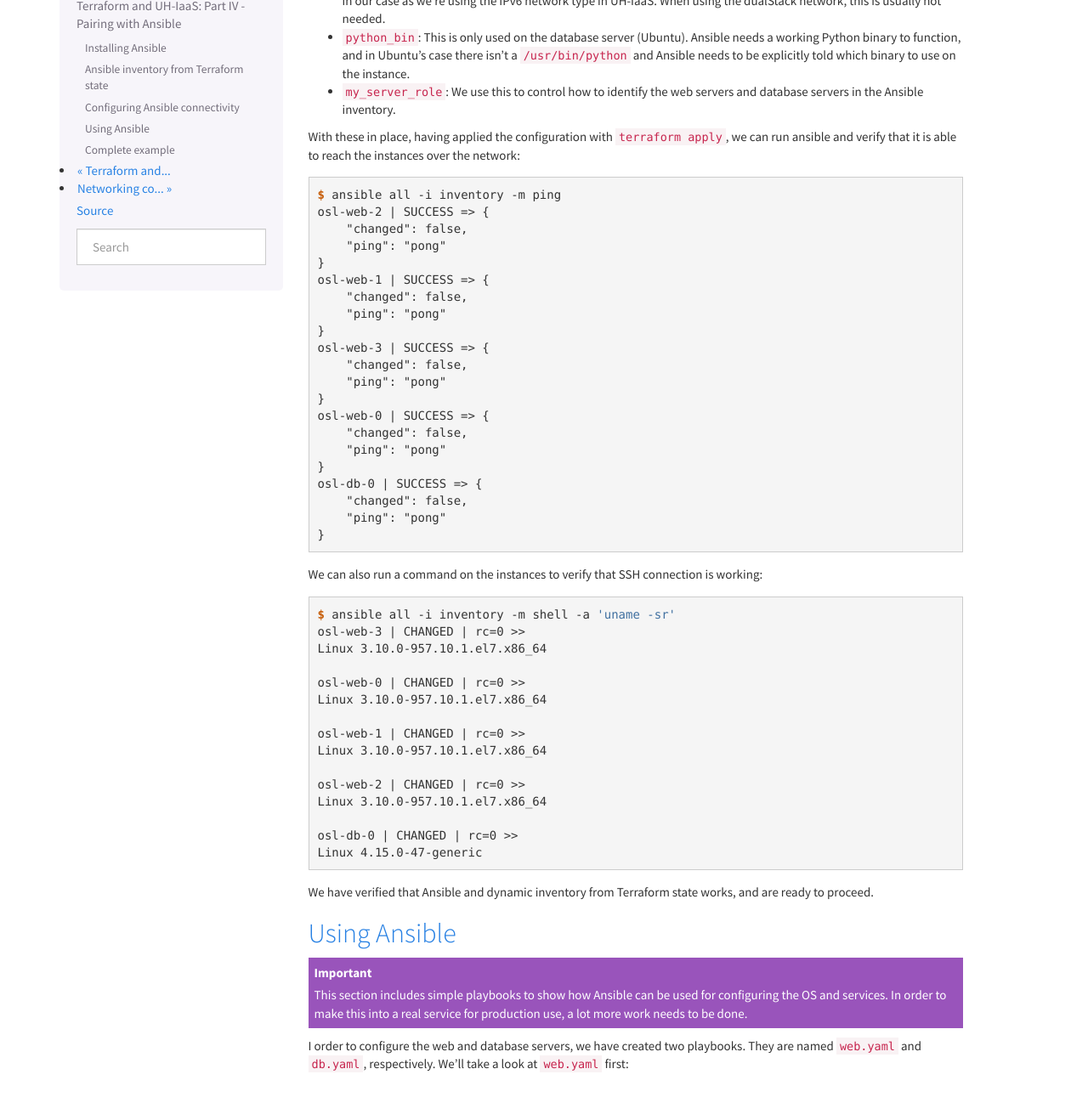
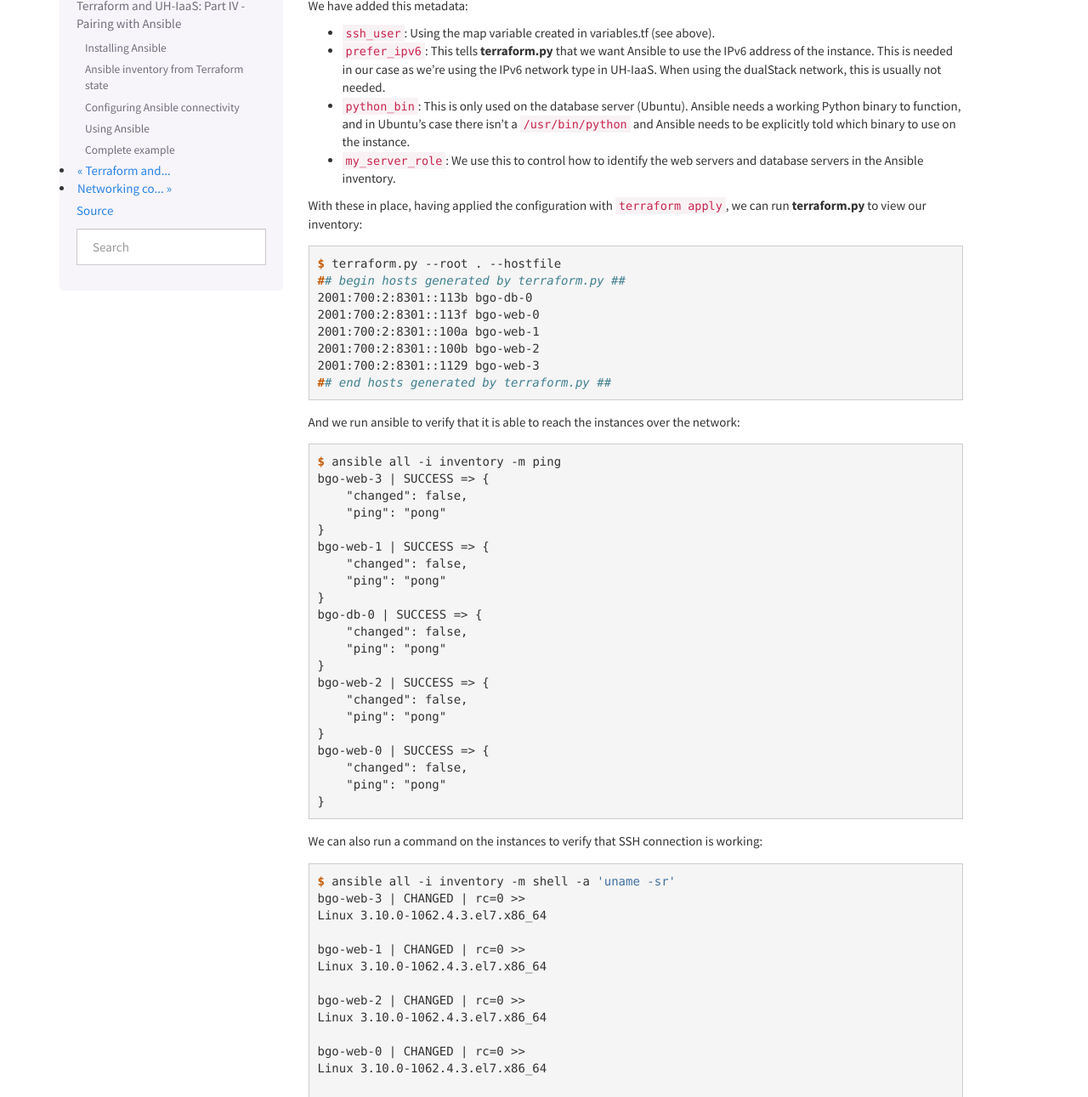
Before and after one commit to norcams/docs-enduser, a Sphinx documentation site: the page built from docs/terraform-part4.rst, in a window 1280 px wide and 1400 px high, scrolled down 2376 px, cut to the strip 109-1400 px from the top of the window. Shown: the whole strip at 85% size. Built offline with Sphinx 7.4.7, drawn with Linux system fonts in a browser that asks for light colours; part of the change alters nothing that is shown; some of the changed text lies outside the part shown.

Commit message:
terraform 0.12

```diff
--- /dev/null
+++ b/docs/downloads/tf-example4/terraform.py
@@ -0,0 +1,462 @@
+#!/usr/bin/env python3
+#
+# Copyright 2015 Cisco Systems, Inc.
+#
+# Licensed under the Apache License, Version 2.0 (the "License");
+# you may not use this file except in compliance with the License.
+# You may obtain a copy of the License at
+#
+#     http://www.apache.org/licenses/LICENSE-2.0
+#
+# Unless required by applicable law or agreed to in writing, software
+# distributed under the License is distributed on an "AS IS" BASIS,
+# WITHOUT WARRANTIES OR CONDITIONS OF ANY KIND, either express or implied.
+# See the License for the specific language governing permissions and
+# limitations under the License.
+#
+# original: https://github.com/CiscoCloud/terraform.py
+
+"""\
+Dynamic inventory for Terraform - finds all `.tfstate` files below the working
+directory and generates an inventory based on them.
+"""
+import argparse
+from collections import defaultdict
+import random
+from functools import wraps
+import json
+import os
+import re
+
+VERSION = '0.4.0pre'
+
+
+def tfstates(root=None):
+    root = root or os.getcwd()
+    for dirpath, _, filenames in os.walk(root):
+        for name in filenames:
+            if os.path.splitext(name)[-1] == '.tfstate':
+                yield os.path.join(dirpath, name)
+
+def convert_to_v3_structure(attributes, prefix=''):
+    """ Convert the attributes from v4 to v3
+    Receives a dict and return a dictionary """
+    result = {}
+    if isinstance(attributes, str):
+        # In the case when we receive a string (e.g. values for security_groups)
+        return {'{}{}'.format(prefix, random.randint(1,10**10)): attributes}
+    for key, value in attributes.items():
+        if isinstance(value, list):
+            if len(value):
+                result['{}{}.#'.format(prefix, key, hash)] = len(value)
+            for i, v in enumerate(value):
+                result.update(convert_to_v3_structure(v, '{}{}.{}.'.format(prefix, key, i)))
+        elif isinstance(value, dict):
+            result['{}{}.%'.format(prefix, key)] = len(value)
+            for k, v in value.items():
+                result['{}{}.{}'.format(prefix, key, k)] = v
+        else:
+            result['{}{}'.format(prefix, key)] = value
+    return result
+
+def iterresources(filenames):
+    for filename in filenames:
+        with open(filename, 'r') as json_file:
+            state = json.load(json_file)
+            tf_version = state['version']
+            if tf_version == 3:
+                for module in state['modules']:
+                    name = module['path'][-1]
+                    for key, resource in module['resources'].items():
+                        yield name, key, resource
+            elif tf_version == 4:
+                # In version 4 the structure changes so we need to iterate
+                # each instance inside the resource branch.
+                for resource in state['resources']:
+                    name = resource['provider'].split('.')[-1]
+                    for instance in resource['instances']:
+                        key = "{}.{}".format(resource['type'], resource['name'])
+                        if 'index_key' in instance:
+                           key = "{}.{}".format(key, instance['index_key'])
+                        data = {}
+                        data['type'] = resource['type']
+                        data['provider'] = resource['provider']
+                        data['depends_on'] = instance.get('depends_on', [])
+                        data['primary'] = {'attributes': convert_to_v3_structure(instance['attributes'])}
+                        if 'id' in instance['attributes']:
+                           data['primary']['id'] = instance['attributes']['id']
+                        data['primary']['meta'] = instance['attributes'].get('meta',{})
+                        yield name, key, data
+            else:
+                raise KeyError('tfstate version %d not supported' % tf_version)
+
+
+## READ RESOURCES
+PARSERS = {}
+
+
+def _clean_dc(dcname):
+    # Consul DCs are strictly alphanumeric with underscores and hyphens -
+    # ensure that the consul_dc attribute meets these requirements.
+    return re.sub('[^\w_\-]', '-', dcname)
+
+
+def iterhosts(resources):
+    '''yield host tuples of (name, attributes, groups)'''
+    for module_name, key, resource in resources:
+        resource_type, name = key.split('.', 1)
+        try:
+            parser = PARSERS[resource_type]
+        except KeyError:
+            continue
+
+        yield parser(resource, module_name)
+
+
+def iterips(resources):
+    '''yield ip tuples of (instance_id, ip)'''
+    for module_name, key, resource in resources:
+        resource_type, name = key.split('.', 1)
+        if resource_type == 'openstack_compute_floatingip_associate_v2':
+            yield openstack_floating_ips(resource)
+
+
+def parses(prefix):
+    def inner(func):
+        PARSERS[prefix] = func
+        return func
+
+    return inner
+
+
+def calculate_mantl_vars(func):
+    """calculate Mantl vars"""
+
+    @wraps(func)
+    def inner(*args, **kwargs):
+        name, attrs, groups = func(*args, **kwargs)
+
+        # attrs
+        if attrs.get('role', '') == 'control':
+            attrs['consul_is_server'] = True
+        else:
+            attrs['consul_is_server'] = False
+
+        # groups
+        if attrs.get('publicly_routable', False):
+            groups.append('publicly_routable')
+
+        return name, attrs, groups
+
+    return inner
+
+
+def _parse_prefix(source, prefix, sep='.'):
+    for compkey, value in list(source.items()):
+        try:
+            curprefix, rest = compkey.split(sep, 1)
+        except ValueError:
+            continue
+
+        if curprefix != prefix or rest == '#':
+            continue
+
+        yield rest, value
+
+
+def parse_attr_list(source, prefix, sep='.'):
+    attrs = defaultdict(dict)
+    for compkey, value in _parse_prefix(source, prefix, sep):
+        idx, key = compkey.split(sep, 1)
+        attrs[idx][key] = value
+
+    return list(attrs.values())
+
+
+def parse_dict(source, prefix, sep='.'):
+    return dict(_parse_prefix(source, prefix, sep))
+
+
+def parse_list(source, prefix, sep='.'):
+    return [value for _, value in _parse_prefix(source, prefix, sep)]
+
+
+def parse_bool(string_form):
+    if type(string_form) is bool:
+        return string_form
+
+    token = string_form.lower()[0]
+
+    if token == 't':
+        return True
+    elif token == 'f':
+        return False
+    else:
+        raise ValueError('could not convert %r to a bool' % string_form)
+
+
+@parses('packet_device')
+def packet_device(resource, tfvars=None):
+    raw_attrs = resource['primary']['attributes']
+    name = raw_attrs['hostname']
+    groups = []
+
+    attrs = {
+        'id': raw_attrs['id'],
+        'facilities': parse_list(raw_attrs, 'facilities'),
+        'hostname': raw_attrs['hostname'],
+        'operating_system': raw_attrs['operating_system'],
+        'locked': parse_bool(raw_attrs['locked']),
+        'tags': parse_list(raw_attrs, 'tags'),
+        'plan': raw_attrs['plan'],
+        'project_id': raw_attrs['project_id'],
+        'state': raw_attrs['state'],
+        # ansible
+        'ansible_ssh_host': raw_attrs['network.0.address'],
+        'ansible_ssh_user': 'root',  # Use root by default in packet
+        # generic
+        'ipv4_address': raw_attrs['network.0.address'],
+        'public_ipv4': raw_attrs['network.0.address'],
+        'ipv6_address': raw_attrs['network.1.address'],
+        'public_ipv6': raw_attrs['network.1.address'],
+        'private_ipv4': raw_attrs['network.2.address'],
+        'provider': 'packet',
+    }
+
+    if raw_attrs['operating_system'] == 'coreos_stable':
+        # For CoreOS set the ssh_user to core
+        attrs.update({'ansible_ssh_user': 'core'})
+
+    # add groups based on attrs
+    groups.append('packet_operating_system=' + attrs['operating_system'])
+    groups.append('packet_locked=%s' % attrs['locked'])
+    groups.append('packet_state=' + attrs['state'])
+    groups.append('packet_plan=' + attrs['plan'])
+
+    # groups specific to kubespray
+    groups = groups + attrs['tags']
+
+    return name, attrs, groups
+
+
+def openstack_floating_ips(resource):
+    raw_attrs = resource['primary']['attributes']
+    attrs = {
+        'ip': raw_attrs['floating_ip'],
+        'instance_id': raw_attrs['instance_id'],
+    }
+    return attrs
+
+def openstack_floating_ips(resource):
+    raw_attrs = resource['primary']['attributes']
+    return raw_attrs['instance_id'], raw_attrs['floating_ip']
+
+@parses('openstack_compute_instance_v2')
+@calculate_mantl_vars
+def openstack_host(resource, module_name):
+    raw_attrs = resource['primary']['attributes']
+    name = raw_attrs['name']
+    groups = []
+
+    attrs = {
+        'access_ip_v4': raw_attrs['access_ip_v4'],
+        'access_ip_v6': raw_attrs['access_ip_v6'],
+        'access_ip': raw_attrs['access_ip_v4'],
+        'ip': raw_attrs['network.0.fixed_ip_v4'],
+        'flavor': parse_dict(raw_attrs, 'flavor',
+                             sep='_'),
+        'id': raw_attrs['id'],
+        'image': parse_dict(raw_attrs, 'image',
+                            sep='_'),
+        'key_pair': raw_attrs['key_pair'],
+        'metadata': parse_dict(raw_attrs, 'metadata'),
+        'network': parse_attr_list(raw_attrs, 'network'),
+        'region': raw_attrs.get('region', ''),
+        'security_groups': parse_list(raw_attrs, 'security_groups'),
+        # ansible
+        'ansible_ssh_port': 22,
+        # workaround for an OpenStack bug where hosts have a different domain
+        # after they're restarted
+        'host_domain': 'novalocal',
+        'use_host_domain': True,
+        # generic
+        'public_ipv4': raw_attrs['access_ip_v4'],
+        'private_ipv4': raw_attrs['access_ip_v4'],
+        'provider': 'openstack',
+    }
+
+    if 'floating_ip' in raw_attrs:
+        attrs['private_ipv4'] = raw_attrs['network.0.fixed_ip_v4']
+
+    try:
+        if 'metadata.prefer_ipv6' in raw_attrs and raw_attrs['metadata.prefer_ipv6'] == "true":
+            attrs.update({
+                'ansible_ssh_host': re.sub("[\[\]]", "", raw_attrs['access_ip_v6']),
+                'publicly_routable': True,
+            })
+        else:
+            attrs.update({
+                'ansible_ssh_host': raw_attrs['access_ip_v4'],
+                'publicly_routable': True,
+            })
+    except (KeyError, ValueError):
+        attrs.update({'ansible_ssh_host': '', 'publicly_routable': False})
+
+    # Handling of floating IPs has changed: https://github.com/terraform-providers/terraform-provider-openstack/blob/master/CHANGELOG.md#010-june-21-2017
+
+    # attrs specific to Ansible
+    if 'metadata.ssh_user' in raw_attrs:
+        attrs['ansible_ssh_user'] = raw_attrs['metadata.ssh_user']
+
+    if 'volume.#' in list(raw_attrs.keys()) and int(raw_attrs['volume.#']) > 0:
+        device_index = 1
+        for key, value in list(raw_attrs.items()):
+            match = re.search("^volume.*.device$", key)
+            if match:
+                attrs['disk_volume_device_'+str(device_index)] = value
+                device_index += 1
+
+
+    # attrs specific to Mantl
+    attrs.update({
+        'consul_dc': _clean_dc(attrs['metadata'].get('dc', module_name)),
+        'role': attrs['metadata'].get('role', 'none'),
+        'ansible_python_interpreter': attrs['metadata'].get('python_bin','python')
+    })
+
+    # add groups based on attrs
+    groups.append('os_image=' + attrs['image']['name'])
+    groups.append('os_flavor=' + attrs['flavor']['name'])
+    groups.extend('os_metadata_%s=%s' % item
+                  for item in list(attrs['metadata'].items()))
+    groups.append('os_region=' + attrs['region'])
+
+    # groups specific to Mantl
+    groups.append('role=' + attrs['metadata'].get('role', 'none'))
+    groups.append('dc=' + attrs['consul_dc'])
+
+    # groups specific to kubespray
+    for group in attrs['metadata'].get('kubespray_groups', "").split(","):
+        groups.append(group)
+
+    return name, attrs, groups
+
+
+def iter_host_ips(hosts, ips):
+    '''Update hosts that have an entry in the floating IP list'''
+    for host in hosts:
+        host_id = host[1]['id']
+        use_access_ip = host[1]['metadata']['use_access_ip']
+        if host_id in ips:
+            ip = ips[host_id]
+
+            host[1].update({
+                'access_ip_v4': ip,
+                'access_ip': ip,
+                'public_ipv4': ip,
+                'ansible_ssh_host': ip,
+            })
+
+            if use_access_ip == "0":
+                host[1].pop('access_ip')
+        yield host
+
+
+## QUERY TYPES
+def query_host(hosts, target):
+    for name, attrs, _ in hosts:
+        if name == target:
+            return attrs
+
+    return {}
+
+
+def query_list(hosts):
+    groups = defaultdict(dict)
+    meta = {}
+
+    for name, attrs, hostgroups in hosts:
+        for group in set(hostgroups):
+            # Ansible 2.6.2 stopped supporting empty group names: https://github.com/ansible/ansible/pull/42584/commits/d4cd474b42ed23d8f8aabb2a7f84699673852eaf
+            # Empty group name defaults to "all" in Ansible < 2.6.2 so we alter empty group names to "all"
+            if not group: group = "all"
+
+            groups[group].setdefault('hosts', [])
+            groups[group]['hosts'].append(name)
+
+        meta[name] = attrs
+
+    groups['_meta'] = {'hostvars': meta}
+    return groups
+
+
+def query_hostfile(hosts):
+    out = ['## begin hosts generated by terraform.py ##']
+    out.extend(
+        '{}\t{}'.format(attrs['ansible_ssh_host'].ljust(16), name)
+        for name, attrs, _ in hosts
+    )
+
+    out.append('## end hosts generated by terraform.py ##')
+    return '\n'.join(out)
+
+
+def main():
+    parser = argparse.ArgumentParser(
+        __file__, __doc__,
+        formatter_class=argparse.ArgumentDefaultsHelpFormatter, )
+    modes = parser.add_mutually_exclusive_group(required=True)
+    modes.add_argument('--list',
+                       action='store_true',
+                       help='list all variables')
+    modes.add_argument('--host', help='list variables for a single host')
+    modes.add_argument('--version',
+                       action='store_true',
+                       help='print version and exit')
+    modes.add_argument('--hostfile',
+                       action='store_true',
+                       help='print hosts as a /etc/hosts snippet')
+    parser.add_argument('--pretty',
+                        action='store_true',
+                        help='pretty-print output JSON')
+    parser.add_argument('--nometa',
+                        action='store_true',
+                        help='with --list, exclude hostvars')
+    default_root = os.environ.get('TERRAFORM_STATE_ROOT',
+                                  os.path.abspath(os.path.join(os.path.dirname(__file__),
+                                                               '..', '..', )))
+    parser.add_argument('--root',
+                        default=default_root,
+                        help='custom root to search for `.tfstate`s in')
+
+    args = parser.parse_args()
+
+    if args.version:
+        print('%s %s' % (__file__, VERSION))
+        parser.exit()
+
+    hosts = iterhosts(iterresources(tfstates(args.root)))
+
+    # Perform a second pass on the file to pick up floating_ip entries to update the ip address of referenced hosts
+    ips = dict(iterips(iterresources(tfstates(args.root))))
+
+    if ips:
+        hosts = iter_host_ips(hosts, ips)
+
+    if args.list:
+        output = query_list(hosts)
+        if args.nometa:
+            del output['_meta']
+        print(json.dumps(output, indent=4 if args.pretty else None))
+    elif args.host:
+        output = query_host(hosts, args.host)
+        print(json.dumps(output, indent=4 if args.pretty else None))
+    elif args.hostfile:
+        output = query_hostfile(hosts)
+        print(output)
+
+    parser.exit()
+
+
+if __name__ == '__main__':
+    main()
--- a/docs/terraform-part4.rst
+++ b/docs/terraform-part4.rst
@@ -29,10 +29,11 @@ has some knowledge and experience in using Ansible.
 
 The files used in this document can be downloaded:
 
+* :download:`terraform.py <downloads/tf-example4/terraform.py>`
 * :download:`main.tf <downloads/tf-example4/main.tf>`
 * :download:`secgroup.tf <downloads/tf-example4/secgroup.tf>`
 * :download:`variables.tf <downloads/tf-example4/variables.tf>`
-* :download:`local.tfvars <downloads/tf-example4/local.tfvars>`
+* :download:`terraform.tfvars <downloads/tf-example4/terraform.tfvars>`
 * :download:`web.yaml <downloads/tf-example4/web.yaml>`
 * :download:`db.yaml <downloads/tf-example4/db.yaml>`
 
@@ -69,6 +70,8 @@ halting on unknown SSH host keys:
 Ansible inventory from Terraform state
 --------------------------------------
 
+.. # $ curl https://raw.githubusercontent.com/kubernetes-sigs/kubespray/master/contrib/terraform/terraform.py -o ~/.local/bin/terraform.py
+
 Terraform maintains a state in the working directory, and is also able
 to update its local state against the real resources in UH-IaaS. The
 local state is stored in ``terraform.tfstate``, and we're using a
@@ -77,10 +80,13 @@ dynamically.
 
 To use the Python script we need to install and set it up:
 
-.. code-block:: console
+* Download :download:`terraform.py <downloads/tf-example4/terraform.py>`
+* Put it in ``~/.local/bin`` and make sure it is executable:
 
-  $ curl https://raw.githubusercontent.com/kubernetes-sigs/kubespray/master/contrib/terraform/terraform.py -o ~/.local/bin/terraform.py
-  $ chmod a+x ~/.local/bin/terraform.py
+  .. code-block:: console
+
+    $ mv ~/Downloads/terraform.py ~/.local/bin/
+    $ chmod a+x ~/.local/bin/terraform.py
 
 This installs the Python script ``terraform.py`` into ``~/.local/bin``
 (e.g. your home directory). Usually, this directory should be in your
@@ -106,11 +112,11 @@ to verify that dynamic inventory works:
 
   $ ansible all -i inventory --list-hosts
     hosts (5):
-      osl-db-0
-      osl-web-0
-      osl-web-3
-      osl-web-2
-      osl-web-1
+      bgo-db-0
+      bgo-web-0
+      bgo-web-1
+      bgo-web-2
+      bgo-web-3
 
 This only lists the hosts and verifies that the dynamic inventory
 works. Having Ansible actually connect to the hosts requires
@@ -128,7 +134,7 @@ SSH user to connect as:
 .. literalinclude:: downloads/tf-example4/variables.tf
    :caption: variables.tf
    :linenos:
-   :lines: 44-51
+   :lines: 84-91
 
 Next, we need to use those variables and add a metadata directive in
 the compute instance resource. The script **terraform.py** will use
@@ -138,14 +144,14 @@ servers (CentOS 7):
 .. literalinclude:: downloads/tf-example4/main.tf
    :caption: main.tf
    :linenos:
-   :lines: 29-33
+   :lines: 30-34
 
 And for the database server (Ubuntu 18.04 LTS):
 
 .. literalinclude:: downloads/tf-example4/main.tf
    :caption: main.tf
    :linenos:
-   :lines: 60-65
+   :lines: 61-66
 
 We have added this metadata:
 
@@ -166,29 +172,43 @@ We have added this metadata:
   servers and database servers in the Ansible inventory.
 
 With these in place, having applied the configuration with ``terraform
-apply``, we can run ansible and verify that it is able to reach the
-instances over the network:
+apply``, we can run **terraform.py** to view our inventory:
+
+.. code-block:: console
+
+  $ terraform.py --root . --hostfile
+  ## begin hosts generated by terraform.py ##
+  2001:700:2:8301::113b	bgo-db-0
+  2001:700:2:8301::113f	bgo-web-0
+  2001:700:2:8301::100a	bgo-web-1
+  2001:700:2:8301::100b	bgo-web-2
+  2001:700:2:8301::1129	bgo-web-3
+  ## end hosts generated by terraform.py ##
+
+
+And we run ansible to verify that it is able to reach the instances
+over the network:
 
 .. code-block:: console
 
   $ ansible all -i inventory -m ping
-  osl-web-2 | SUCCESS => {
+  bgo-web-3 | SUCCESS => {
       "changed": false,
       "ping": "pong"
   }
-  osl-web-1 | SUCCESS => {
+  bgo-web-1 | SUCCESS => {
       "changed": false,
       "ping": "pong"
   }
-  osl-web-3 | SUCCESS => {
+  bgo-db-0 | SUCCESS => {
       "changed": false,
       "ping": "pong"
   }
-  osl-web-0 | SUCCESS => {
+  bgo-web-2 | SUCCESS => {
       "changed": false,
       "ping": "pong"
   }
-  osl-db-0 | SUCCESS => {
+  bgo-web-0 | SUCCESS => {
       "changed": false,
       "ping": "pong"
   }
@@ -199,20 +219,20 @@ connection is working:
 .. code-block:: console
 
   $ ansible all -i inventory -m shell -a 'uname -sr'
-  osl-web-3 | CHANGED | rc=0 >>
-  Linux 3.10.0-957.10.1.el7.x86_64
+  bgo-web-3 | CHANGED | rc=0 >>
+  Linux 3.10.0-1062.4.3.el7.x86_64
 
-  osl-web-0 | CHANGED | rc=0 >>
-  Linux 3.10.0-957.10.1.el7.x86_64
+  bgo-web-1 | CHANGED | rc=0 >>
+  Linux 3.10.0-1062.4.3.el7.x86_64
 
-  osl-web-1 | CHANGED | rc=0 >>
-  Linux 3.10.0-957.10.1.el7.x86_64
+  bgo-web-2 | CHANGED | rc=0 >>
+  Linux 3.10.0-1062.4.3.el7.x86_64
 
-  osl-web-2 | CHANGED | rc=0 >>
-  Linux 3.10.0-957.10.1.el7.x86_64
+  bgo-web-0 | CHANGED | rc=0 >>
+  Linux 3.10.0-1062.4.3.el7.x86_64
 
-  osl-db-0 | CHANGED | rc=0 >>
-  Linux 4.15.0-47-generic
+  bgo-db-0 | CHANGED | rc=0 >>
+  Linux 4.15.0-70-generic
 
 We have verified that Ansible and dynamic inventory from Terraform
 state works, and are ready to proceed.
@@ -306,9 +326,9 @@ provided below.
    :name: variables-tf
    :linenos:
 
-.. literalinclude:: downloads/tf-example4/local.tfvars
-   :caption: local.tfvars
-   :name: local-tfvars
+.. literalinclude:: downloads/tf-example4/terraform.tfvars
+   :caption: terraform.tfvars
+   :name: terraform-tfvars
    :linenos:
 
 .. literalinclude:: downloads/tf-example4/web.yaml
```
Also changed, not shown: 5 other files.
